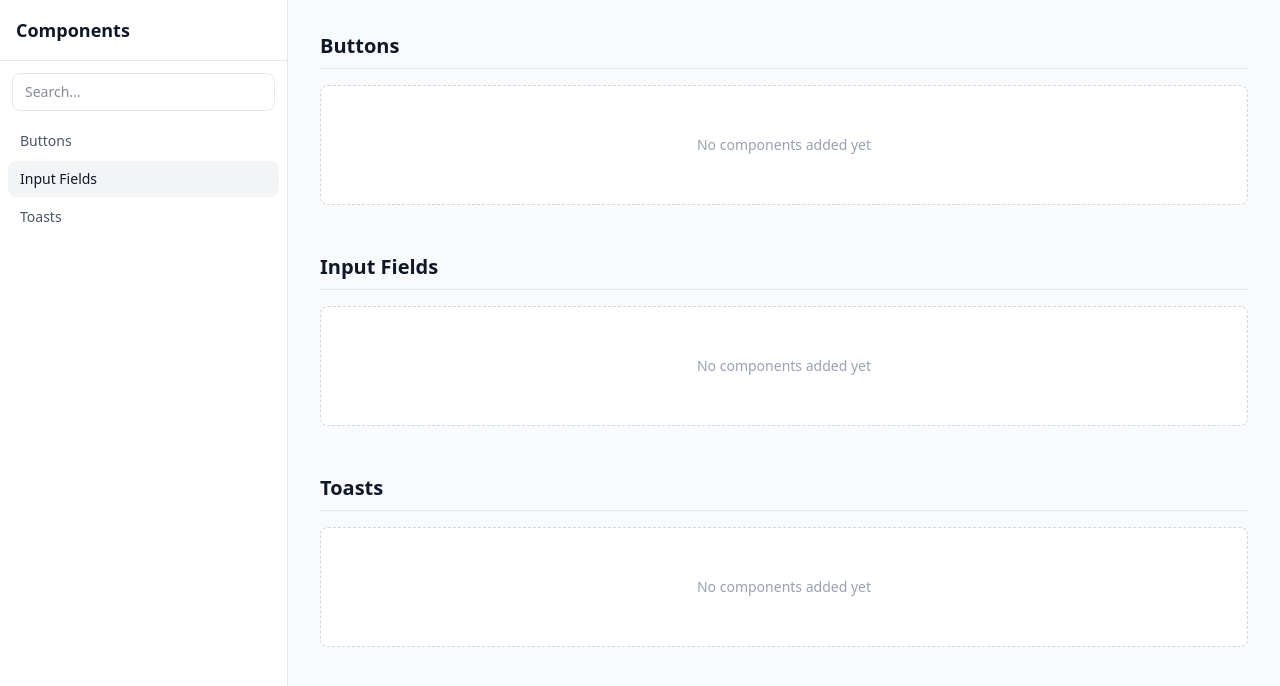
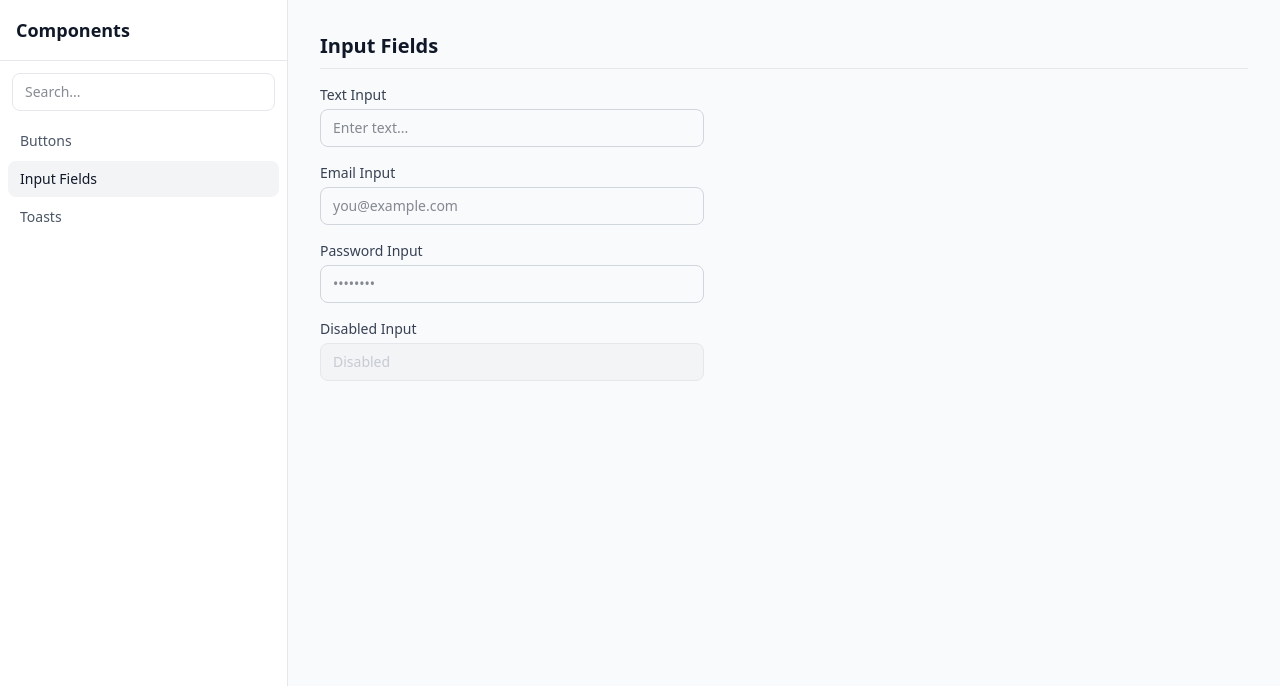
Before and after one commit to jinuzilmoney/zilmoney-version-2, a Next.js app: page /components in a window 1280 px wide. Both pictures are taken after a click on the button "Input Fields". Shown: the top 686 px of the page. Built offline with nearby package versions, Linux system fonts and the light colour scheme.

Commit message:
Add button, input fields, and toast showcases to components page; refactor navigation and rendering logic

```diff
--- a/app/components/page.tsx
+++ b/app/components/page.tsx
@@ -1,6 +1,9 @@
 "use client";
 
-import { useState, useRef } from "react";
+import { useState } from "react";
+import ButtonShowcase from "@/src/components/common-components/button-components/ButtonShowcase";
+import InputFieldsShowcase from "@/src/components/common-components/input-fields-components/InputFieldsShowcase";
+import ToastShowcase from "@/src/components/common-components/toast-components/ToastShowcase";
 
 const sections = [
   { id: "buttons", label: "Buttons" },
@@ -11,16 +14,10 @@ const sections = [
 export default function Components() {
   const [search, setSearch] = useState("");
   const [active, setActive] = useState(sections[0].id);
-  const contentRef = useRef<HTMLDivElement>(null);
 
   const filtered = sections.filter((s) =>
     s.label.toLowerCase().includes(search.toLowerCase()),
   );
-
-  const scrollTo = (id: string) => {
-    setActive(id);
-    document.getElementById(id)?.scrollIntoView({ behavior: "smooth" });
-  };
 
   return (
     <div className="flex h-screen bg-gray-50 text-gray-900">
@@ -44,8 +41,9 @@ export default function Components() {
           {filtered.map((s) => (
             <button
               key={s.id}
-              onClick={() => scrollTo(s.id)}
-              className={`w-full text-left px-3 py-2 text-sm rounded-lg mb-0.5 ${active === s.id
+              onClick={() => setActive(s.id)}
+              className={`w-full text-left px-3 py-2 text-sm rounded-lg mb-0.5 ${
+                active === s.id
                   ? "bg-gray-100 font-medium text-gray-900"
                   : "text-gray-600 hover:bg-gray-50"
               }`}
@@ -60,15 +58,17 @@ export default function Components() {
       </aside>
 
       {/* Content */}
-      <main ref={contentRef} className="flex-1 overflow-y-auto p-8">
-        {filtered.map((s) => (
-          <section key={s.id} id={s.id} className="mb-12">
+      <main className="flex-1 overflow-y-auto p-8">
+        {filtered
+          .filter((s) => s.id === active)
+          .map((s) => (
+            <section key={s.id}>
               <h2 className="text-xl font-semibold mb-4 pb-2 border-b border-gray-200">
                 {s.label}
               </h2>
-            <div className="rounded-lg border border-dashed border-gray-300 bg-white p-8 flex items-center justify-center min-h-[120px]">
-              <p className="text-sm text-gray-400">No components added yet</p>
-            </div>
+              {s.id === "buttons" && <ButtonShowcase />}
+              {s.id === "input-fields" && <InputFieldsShowcase />}
+              {s.id === "toasts" && <ToastShowcase />}
             </section>
           ))}
       </main>
--- /dev/null
+++ b/src/components/common-components/button-components/ButtonShowcase.tsx
@@ -0,0 +1,20 @@
+"use client";
+
+export default function ButtonShowcase() {
+  return (
+    <div className="flex flex-wrap gap-3">
+      <button className="px-4 py-2 text-sm font-medium text-white bg-blue-600 rounded-lg hover:bg-blue-700">
+        Primary
+      </button>
+      <button className="px-4 py-2 text-sm font-medium text-gray-700 bg-white border border-gray-300 rounded-lg hover:bg-gray-50">
+        Secondary
+      </button>
+      <button className="px-4 py-2 text-sm font-medium text-white bg-red-600 rounded-lg hover:bg-red-700">
+        Danger
+      </button>
+      <button className="px-4 py-2 text-sm font-medium text-gray-400 bg-gray-100 rounded-lg cursor-not-allowed" disabled>
+        Disabled
+      </button>
+    </div>
+  );
+}
--- /dev/null
+++ b/src/components/common-components/input-fields-components/InputFieldsShowcase.tsx
@@ -0,0 +1,41 @@
+"use client";
+
+export default function InputFieldsShowcase() {
+  return (
+    <div className="flex flex-col gap-4 max-w-sm">
+      <div>
+        <label className="block text-sm font-medium text-gray-700 mb-1">Text Input</label>
+        <input
+          type="text"
+          placeholder="Enter text..."
+          className="w-full px-3 py-2 text-sm border border-gray-300 rounded-lg outline-none focus:border-blue-500"
+        />
+      </div>
+      <div>
+        <label className="block text-sm font-medium text-gray-700 mb-1">Email Input</label>
+        <input
+          type="email"
+          placeholder="you@example.com"
+          className="w-full px-3 py-2 text-sm border border-gray-300 rounded-lg outline-none focus:border-blue-500"
+        />
+      </div>
+      <div>
+        <label className="block text-sm font-medium text-gray-700 mb-1">Password Input</label>
+        <input
+          type="password"
+          placeholder="••••••••"
+          className="w-full px-3 py-2 text-sm border border-gray-300 rounded-lg outline-none focus:border-blue-500"
+        />
+      </div>
+      <div>
+        <label className="block text-sm font-medium text-gray-700 mb-1">Disabled Input</label>
+        <input
+          type="text"
+          placeholder="Disabled"
+          disabled
+          className="w-full px-3 py-2 text-sm border border-gray-200 rounded-lg bg-gray-100 text-gray-400 cursor-not-allowed"
+        />
+      </div>
+    </div>
+  );
+}
--- /dev/null
+++ b/src/components/common-components/toast-components/Toast.tsx
@@ -0,0 +1,44 @@
+"use client";
+
+import { useState, useEffect } from "react";
+
+type ToastType = "success" | "error" | "warning" | "info";
+
+interface ToastProps {
+  message: string;
+  type?: ToastType;
+  duration?: number;
+  onClose: () => void;
+}
+
+const styles: Record<ToastType, string> = {
+  success: "bg-green-600",
+  error: "bg-red-600",
+  warning: "bg-yellow-500 text-black",
+  info: "bg-blue-600",
+};
+
+export default function Toast({
+  message,
+  type = "info",
+  duration = 3000,
+  onClose,
+}: ToastProps) {
+  const [visible, setVisible] = useState(true);
+
+  useEffect(() => {
+    const timer = setTimeout(() => {
+      setVisible(false);
+      setTimeout(onClose, 300);
+    }, duration);
+    return () => clearTimeout(timer);
+  }, [duration, onClose]);
+
+  return (
+    <div
+      className={`fixed bottom-6 right-6 px-4 py-3 rounded-lg text-white text-sm shadow-lg transition-opacity duration-300 ${styles[type]} ${visible ? "opacity-100" : "opacity-0"}`}
+    >
+      {message}
+    </div>
+  );
+}
--- /dev/null
+++ b/src/components/common-components/toast-components/ToastShowcase.tsx
@@ -0,0 +1,43 @@
+"use client";
+
+import { useState, useCallback } from "react";
+import Toast from "./Toast";
+
+type ToastType = "success" | "error" | "warning" | "info";
+interface ActiveToast { id: number; message: string; type: ToastType; }
+let toastId = 0;
+
+export default function ToastShowcase() {
+  const [toasts, setToasts] = useState<ActiveToast[]>([]);
+
+  const showToast = useCallback((message: string, type: ToastType) => {
+    const id = ++toastId;
+    setToasts((prev) => [...prev, { id, message, type }]);
+  }, []);
+
+  const removeToast = useCallback((id: number) => {
+    setToasts((prev) => prev.filter((t) => t.id !== id));
+  }, []);
+
+  return (
+    <>
+      <div className="flex flex-wrap gap-3">
+        {(["success", "error", "warning", "info"] as ToastType[]).map((type) => (
+          <button
+            key={type}
+            onClick={() => showToast(`This is a ${type} toast`, type)}
+            className="px-4 py-2 text-sm font-medium rounded-lg capitalize bg-gray-200 hover:bg-gray-300"
+          >
+            {type}
+          </button>
+        ))}
+      </div>
+
+      {toasts.map((t, i) => (
+        <div key={t.id} style={{ bottom: `${(i + 1) * 60}px` }} className="fixed right-6">
+          <Toast message={t.message} type={t.type} onClose={() => removeToast(t.id)} />
+        </div>
+      ))}
+    </>
+  );
+}
```
Lines whose indentation alone changed are shown as unchanged.
